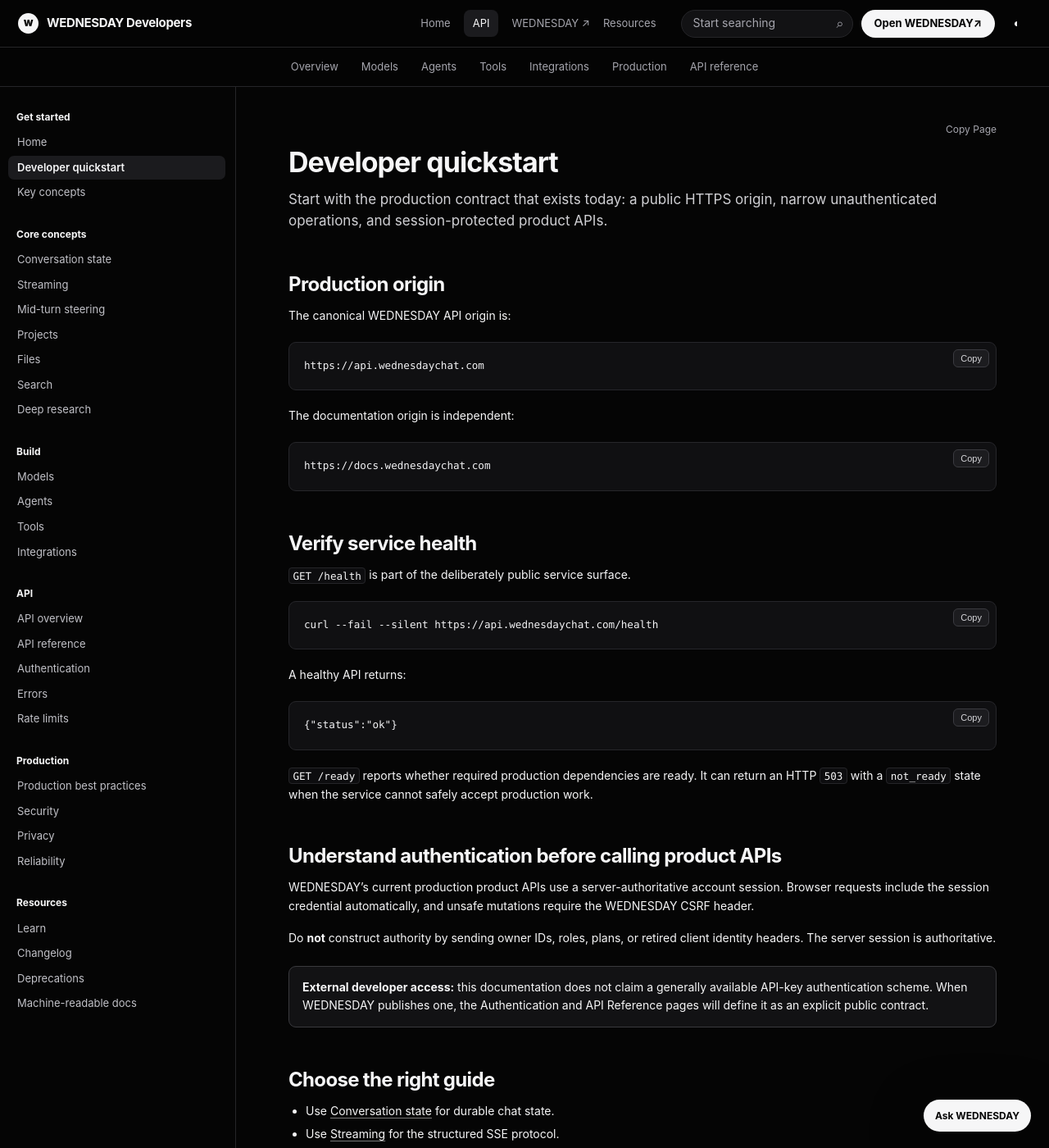
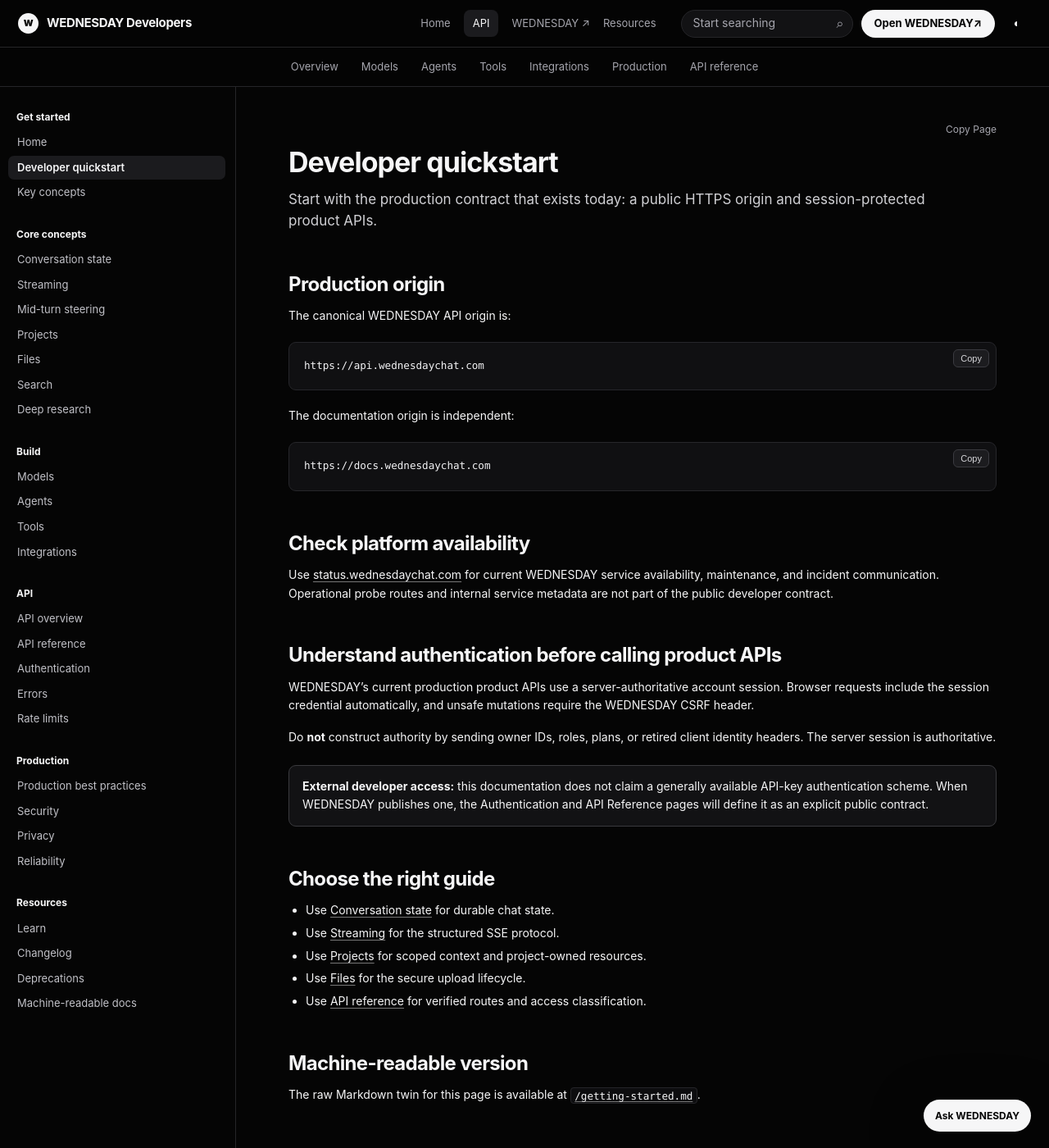
Before and after one commit to Glass-Anvil-Studios/wednesday-docs, a Jekyll site: the page built from getting-started.md, in a window 1280 px wide and 1400 px high. Shown: the whole window at 82% size. Built offline with Jekyll 4.4.1, drawn with Linux system fonts in a browser that asks for light colours; our own code applies the rules of GitHub Pages for plain Markdown files.

Commit message:
security: synchronize hardened quickstart twin

````diff
--- a/getting-started.md
+++ b/getting-started.md
@@ -1,6 +1,6 @@
 # Developer quickstart
 
-<p class="lead">Start with the production contract that exists today: a public HTTPS origin, narrow unauthenticated operations, and session-protected product APIs.</p>
+<p class="lead">Start with the production contract that exists today: a public HTTPS origin and session-protected product APIs.</p>
 
 ## Production origin
 
@@ -16,21 +16,9 @@
 https://docs.wednesdaychat.com
 ```
 
-## Verify service health
+## Check platform availability
 
-`GET /health` is part of the deliberately public service surface.
-
-```bash
-curl --fail --silent https://api.wednesdaychat.com/health
-```
-
-A healthy API returns:
-
-```json
-{"status":"ok"}
-```
-
-`GET /ready` reports whether required production dependencies are ready. It can return an HTTP `503` with a `not_ready` state when the service cannot safely accept production work.
+Use [status.wednesdaychat.com](https://status.wednesdaychat.com) for current WEDNESDAY service availability, maintenance, and incident communication. Operational probe routes and internal service metadata are not part of the public developer contract.
 
 ## Understand authentication before calling product APIs
 
````
